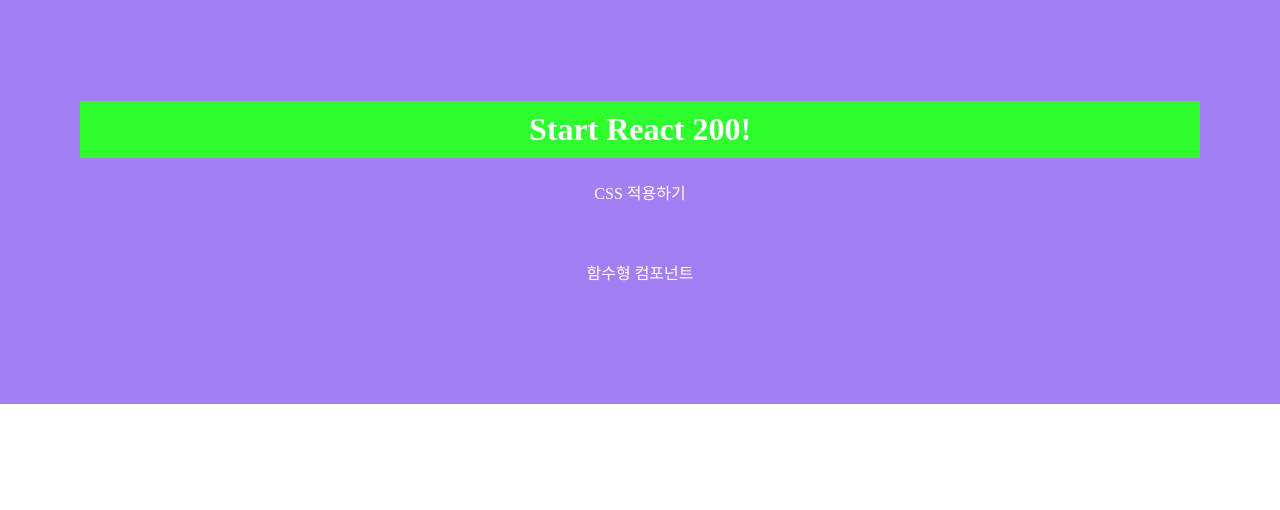
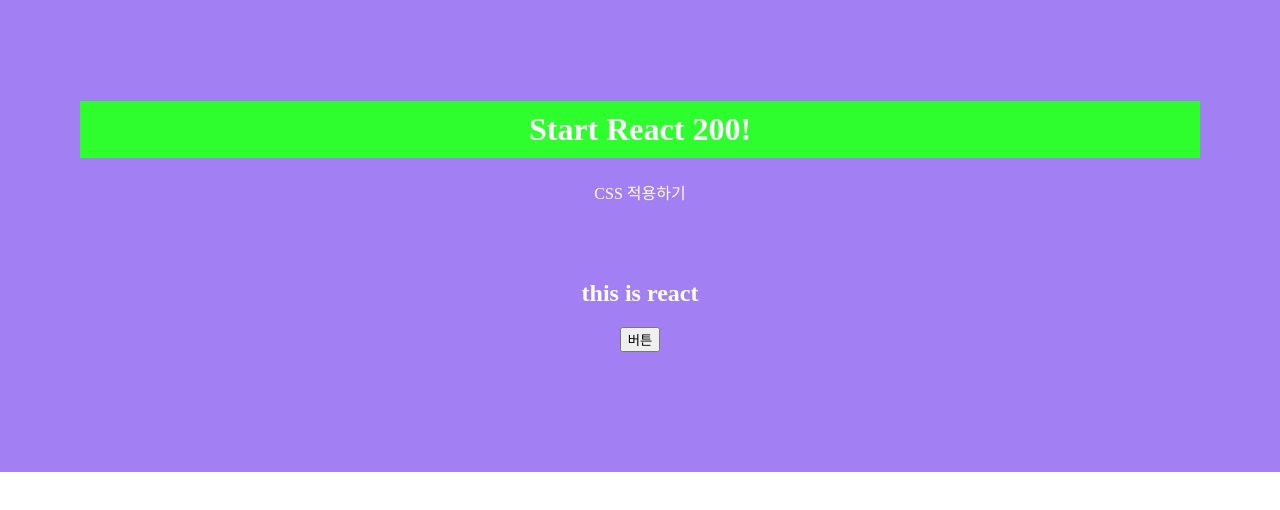
Before and after one commit to hamsuper/react200, a React (Create React App) app in the folder client/: page / in a window 1280 px wide. Shown: the top 510 px of the page. Built offline with nearby package versions, Linux system fonts and the light colour scheme.

Commit message:
[20220621] 031 hook 사용하기

```diff
--- a/client/src/App.js
+++ b/client/src/App.js
@@ -1,12 +1,12 @@
 import './App.css';
-import R030_FunctionComponent from './R030_FunctionComponent';
+import R031_ReactHook from './R031_ReactHook';
 
 function App() {
   return (
 		<div>
 			<h1>Start React 200!</h1>
 			<p>CSS 적용하기</p>
-			<R030_FunctionComponent contents='함수형 컴포넌트' />
+      <R031_ReactHook />
 		</div>
   );
 }
--- /dev/null
+++ b/client/src/R031_ReactHook.js
@@ -0,0 +1,16 @@
+import React from 'react'
+import { useState, useEffect } from 'react'
+
+export default function R031_ReactHook() {
+  const [contents, setContents] = useState('this is react');
+  useEffect(() => {
+    console.log('렌더링')
+  })
+
+  return (
+    <div>
+      <h2>{contents}</h2>
+      <button type="button" onClick={() => setContents('this is hook')}>버튼</button>
+    </div>
+  )
+}
```
